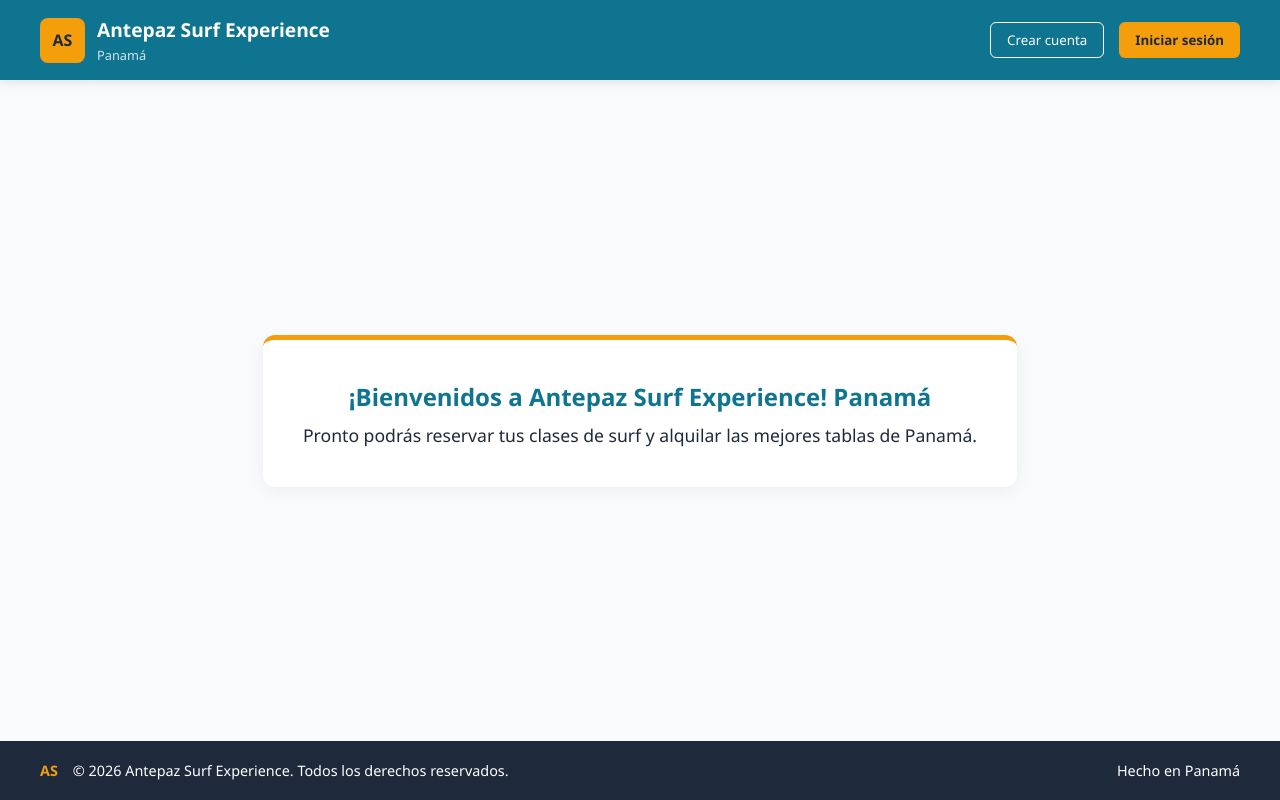
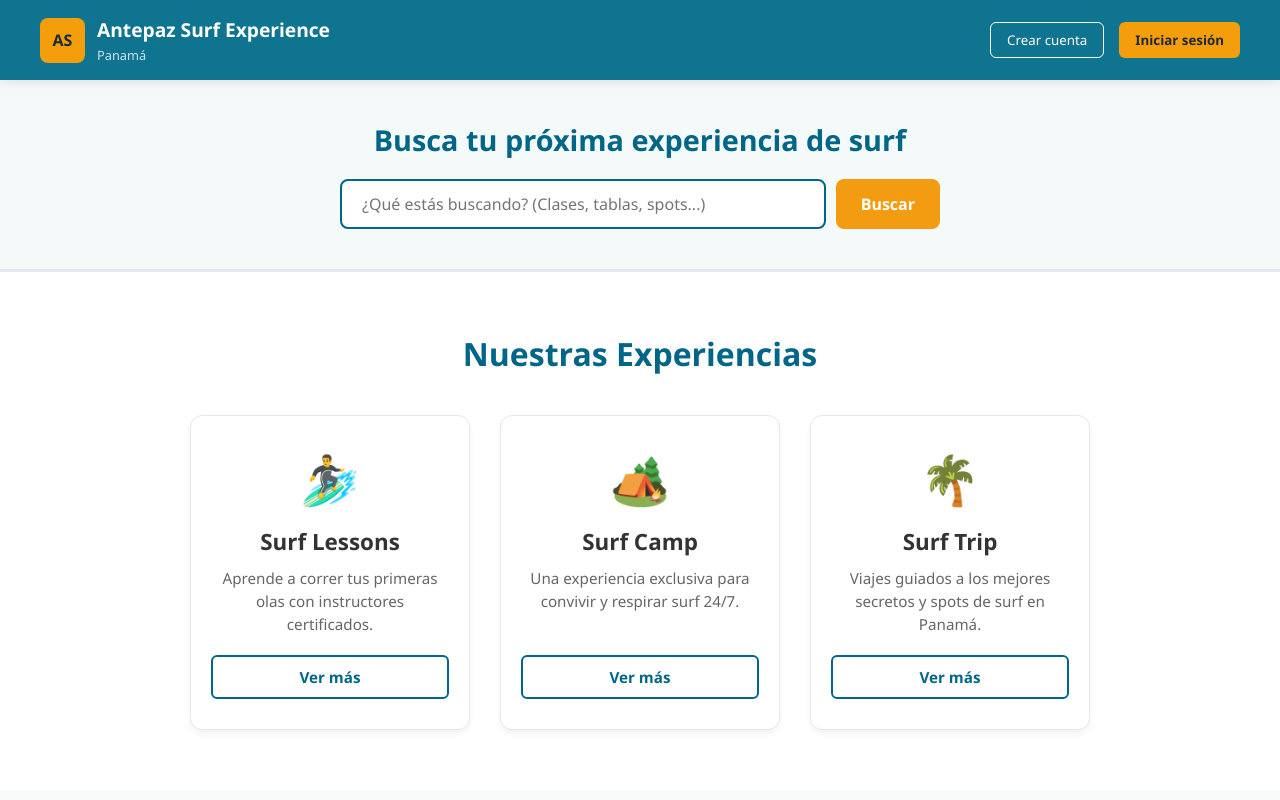
Before and after one commit to AntonioAntepaz/antepazSurfExperience, a React (Vite) app in the folder antepaz-frontend/: page / in a window 1280 px wide. Shown: the top 800 px of the page. Built offline with nearby package versions, Linux system fonts and the light colour scheme.

Commit message:
feat: agregamos componente de buscador y seccion de categorias

```diff
--- a/antepaz-frontend/src/App.jsx
+++ b/antepaz-frontend/src/App.jsx
@@ -1,5 +1,7 @@
 import React from 'react';
 import Header from './components/Header';
+import Search from './components/Search';
+import Categories from './components/Categories'; // <-- 1. Importamos las categorías
 import Footer from './components/Footer';
 import './App.css';
 
@@ -8,10 +10,13 @@ function App() {
     <div className="app-container">
       <Header />
 
+      <Search />
+
+      <Categories /> {/* <-- 2. Lo inyectamos justo acá abajo del buscador */}
+
       <main className="main-content">
-        {/* Aquí irá el buscador, las categorías y los productos más adelante */}
         <div className="welcome-box">
-          <h2>¡Bienvenidos a Antepaz Surf Experience! Panamá</h2>
+          <h2>Bienvenidos a Antepaz Surf Experience! Panamá</h2>
           <p>Pronto podrás reservar tus clases de surf y alquilar las mejores tablas de Panamá.</p>
         </div>
       </main>
--- /dev/null
+++ b/antepaz-frontend/src/components/Categories.css
@@ -0,0 +1,86 @@
+/* Sección general que envuelve todo el bloque de categorías */
+.categories-section {
+  padding: 60px 20px;
+  background-color: #ffffff; /* Fondo blanco puro para que contraste con el buscador grisáceo */
+  text-align: center;
+}
+
+/* El título principal de la sección */
+.categories-title {
+  color: #006687; /* El azul distintivo de la escuela */
+  font-size: 2rem;
+  margin-bottom: 40px;
+  font-weight: bold;
+}
+
+/* Contenedor que acomoda las tarjetas una al lado de la otra */
+.categories-grid {
+  display: flex;
+  justify-content: center;
+  flex-wrap: wrap; /* Permite que si la pantalla es chica (celular), las tarjetas se acomoden abajo */
+  gap: 30px; /* Separación de 30px entre cada tarjeta */
+  max-width: 1200px;
+  margin: 0 auto;
+}
+
+/* La tarjeta individual de cada categoría */
+.category-card {
+  background: #ffffff;
+  border: 1px solid #e2e8f0; /* Un borde sutil */
+  border-radius: 12px; /* Esquinas redondeadas y modernas */
+  padding: 30px 20px;
+  width: 280px; /* Ancho fijo para que todas las tarjetas midan exactamente lo mismo */
+  box-shadow: 0 4px 6px rgba(0, 0, 0, 0.05); /* Sombra muy suave abajo */
+  transition: transform 0.3s ease, box-shadow 0.3s ease; /* Transición suave para los efectos */
+  display: flex;
+  flex-direction: column;
+  justify-content: space-between; /* Alinea los elementos internos equitativamente */
+}
+
+/* EFECTO HOVER: Cuando el usuario pasa el mouse, la tarjeta flota un poquito hacia arriba */
+.category-card:hover {
+  transform: translateY(-8px); /* Sube 8 píxeles */
+  box-shadow: 0 12px 20px rgba(0, 96, 135, 0.1); /* La sombra se vuelve más profunda con el azul de la marca */
+  border-color: #006687; /* El borde adopta el azul de la escuela */
+}
+
+/* Estilos para el emoji/icono */
+.category-icon {
+  font-size: 3rem; /* Lo hacemos bien grande y llamativo */
+  margin-bottom: 15px;
+}
+
+/* El título dentro de la tarjeta */
+.category-card h3 {
+  color: #333333;
+  font-size: 1.4rem;
+  margin-bottom: 10px;
+}
+
+/* La descripción de la tarjeta */
+.category-card p {
+  color: #666666;
+  font-size: 0.95rem;
+  line-height: 1.5;
+  margin-bottom: 20px;
+  flex-grow: 1; /* Hace que el texto ocupe el espacio disponible para que los botones queden alineados abajo */
+}
+
+/* El botón interno de cada tarjeta */
+.category-btn {
+  background-color: transparent;
+  color: #006687;
+  border: 2px solid #006687; /* Botón de estilo "outline" (solo borde) */
+  padding: 10px 20px;
+  font-size: 0.95rem;
+  font-weight: bold;
+  border-radius: 6px;
+  cursor: pointer;
+  transition: all 0.2s ease;
+}
+
+/* Cuando pasas el mouse por encima del botón de la tarjeta */
+.category-btn:hover {
+  background-color: #006687; /* Se llena con el azul de la marca */
+  color: white; /* La letra pasa a blanca */
+}
--- /dev/null
+++ b/antepaz-frontend/src/components/Categories.jsx
@@ -0,0 +1,53 @@
+import React from 'react';
+import './Categories.css'; // Vincula este componente con sus estilos visuales
+
+function Categories() {
+  // Creamos un array (lista) de objetos con la información de cada categoría.
+  // Esto es muy útil porque si el día de mañana agregás más servicios, solo sumás un objeto acá.
+  const categoriesData = [
+    {
+      id: 1,
+      title: 'Surf Lessons',
+      description: 'Aprende a correr tus primeras olas con instructores certificados.',
+      icon: '🏄‍♂️'
+    },
+    {
+      id: 2,
+      title: 'Surf Camp',
+      description: 'Una experiencia exclusiva para convivir y respirar surf 24/7.',
+      icon: '🏕️'
+    },
+    {
+      id: 3,
+      title: 'Surf Trip',
+      description: 'Viajes guiados a los mejores secretos y spots de surf en Panamá.',
+      icon: '🌴'
+    }
+  ];
+
+  return (
+    <section className="categories-section">
+      {/* Título principal de la sección */}
+      <h2 className="categories-title">Nuestras Experiencias</h2>
+
+      {/* Contenedor tipo grilla que va a envolver a las tres tarjetas */}
+      <div className="categories-grid">
+        {/* Usamos .map() para recorrer la lista de categorías y dibujar una tarjeta por cada una */}
+        {categoriesData.map((category) => (
+          <div key={category.id} className="category-card">
+            {/* Icono representativo de la experiencia */}
+            <div className="category-icon">{category.icon}</div>
+            {/* Título de la tarjeta */}
+            <h3>{category.title}</h3>
+            {/* Breve descripción del servicio */}
+            <p>{category.description}</p>
+            {/* Botón de acción para ver más detalles */}
+            <button className="category-btn">Ver más</button>
+          </div>
+        ))}
+      </div>
+    </section>
+  );
+}
+
+export default Categories;
--- /dev/null
+++ b/antepaz-frontend/src/components/Search.css
@@ -0,0 +1,56 @@
+/* Contenedor general del buscador (el bloque completo) */
+.search-container {
+  background-color: #f4f9f9;  /* Un gris casi blanco, muy limpio, de fondo */
+  padding: 40px 20px;         /* Espacio interno: 40px arriba/abajo y 20px a los lados */
+  text-align: center;         /* Centra todo el texto y elementos que estén adentro */
+  border-bottom: 3px solid #e2e8f0; /* Una línea sutil gris abajo para separar secciones */
+}
+
+/* El título principal */
+.search-container h2 {
+  color: #006687;             /* El color azul marino de la identidad de la marca */
+  margin-bottom: 20px;        /* Separa el título del input que está abajo por 20px */
+  font-size: 1.8rem;          /* Tamaño de letra grande y legible */
+}
+
+/* La caja que envuelve al input y al botón */
+.search-box {
+  display: flex;              /* Activa Flexbox para poner el input y el botón uno al lado del otro */
+  justify-content: center;    /* Centra la caja horizontalmente en la pantalla */
+  gap: 10px;                  /* Deja una separación de 10px entre el input y el botón */
+  max-width: 600px;           /* Evita que el buscador se estire infinito en pantallas gigantes */
+  margin: 0 auto;             /* Truco clásico de CSS para centrar bloques horizontalmente */
+}
+
+/* La barra donde el usuario escribe */
+.search-input {
+  flex: 1;                    /* Le dice al input: "Estirate todo lo que puedas dentro del espacio" */
+  padding: 12px 20px;         /* Espacio interno para que el texto que escribas no quede apretado */
+  font-size: 1rem;            /* Tamaño de letra estándar y cómodo */
+  border: 2px solid #006687;  /* Borde con el azul de la marca */
+  border-radius: 8px;         /* Redondea las esquinas del input */
+  outline: none;              /* Quita el borde negro por defecto que le pone el navegador */
+}
+
+/* Qué pasa cuando el usuario hace clic adentro del input para escribir */
+.search-input:focus {
+  border-color: #f39c12;      /* El borde cambia a tu naranja surfero, avisando que está activo */
+}
+
+/* El botón de buscar */
+.search-button {
+  background-color: #f39c12;  /* Fondo con el color naranja distintivo de la marca */
+  color: white;               /* Texto del botón en color blanco */
+  border: none;               /* Le quita el borde feo que traen los botones por defecto */
+  padding: 12px 25px;         /* Espacio interno (alto y ancho) para darle cuerpo al botón */
+  font-size: 1rem;            /* Tamaño de letra igual al del input */
+  font-weight: bold;          /* Pone la letra en negrita para resaltar */
+  border-radius: 8px;         /* Redondea las esquinas igual que el input */
+  cursor: pointer;            /* Transforma la flecha del mouse en una "manito" al pasar por encima */
+  transition: background-color 0.2s; /* Hace que el cambio de color al pasar el mouse sea suave */
+}
+
+/* Qué pasa cuando pasamos el mouse por encima del botón */
+.search-button:hover {
+  background-color: #d3830e;  /* El naranja se vuelve un toque más oscuro para dar feedback visual */
+}
--- /dev/null
+++ b/antepaz-frontend/src/components/Search.jsx
@@ -0,0 +1,31 @@
+import React from 'react'; // Trae la librería de React para poder usar componentes
+import './Search.css';    // Vincula este archivo con sus estilos visuales específicos
+
+function Search() {
+  return (
+    // Contenedor principal de toda la sección del buscador
+    <div className="search-container">
+
+      {/* Título llamativo para indicarle al usuario qué hacer */}
+      <h2>Busca tu próxima experiencia de surf</h2>
+
+      {/* Caja que agrupa el input de texto y el botón al lado */}
+      <div className="search-box">
+
+        {/* Campo de texto donde el usuario escribe su búsqueda */}
+        <input
+          type="text"
+          placeholder="¿Qué estás buscando? (Clases, tablas, spots...)"
+          className="search-input" // Clase para darle estilo en el CSS
+        />
+
+        {/* Botón encargado de disparar la acción de buscar */}
+        <button className="search-button">Buscar</button>
+
+      </div>
+    </div>
+  );
+}
+
+// Exporta el componente para que pueda ser usado en App.jsx (u otros archivos)
+export default Search;
```
